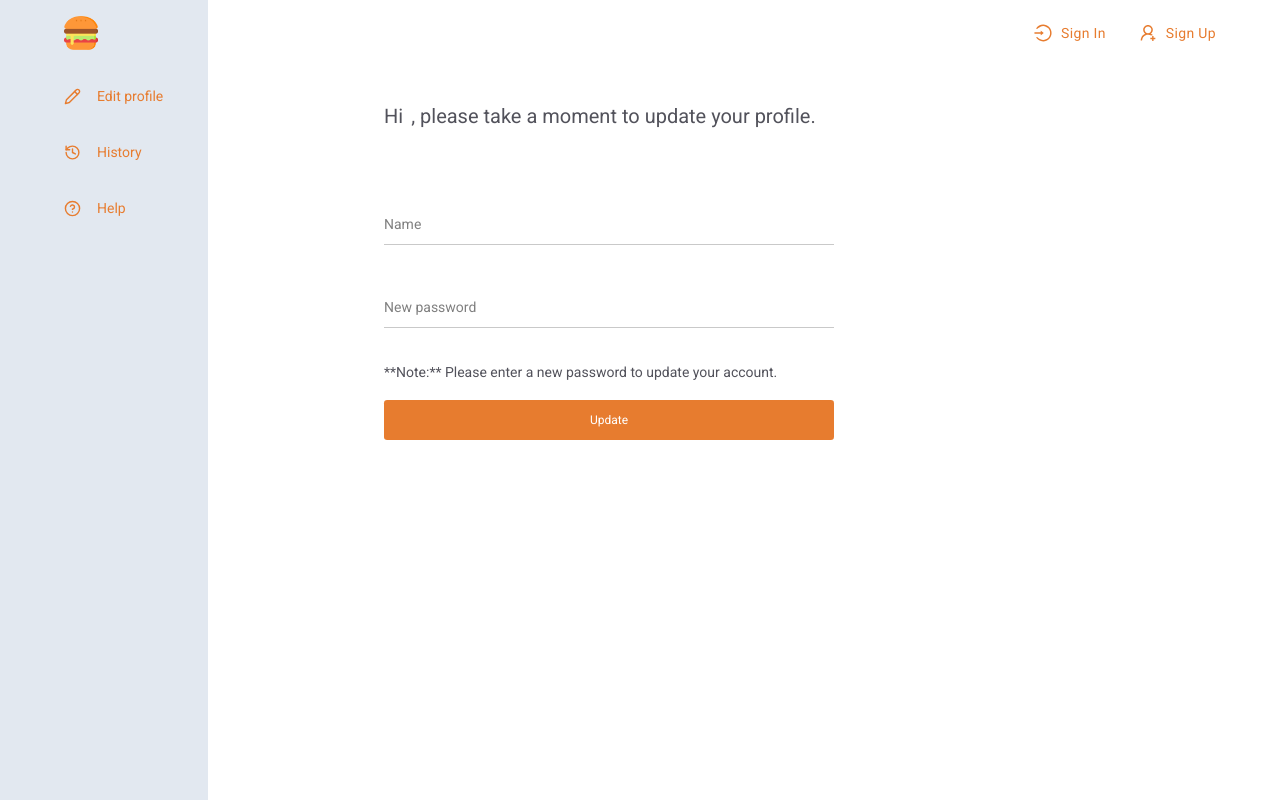
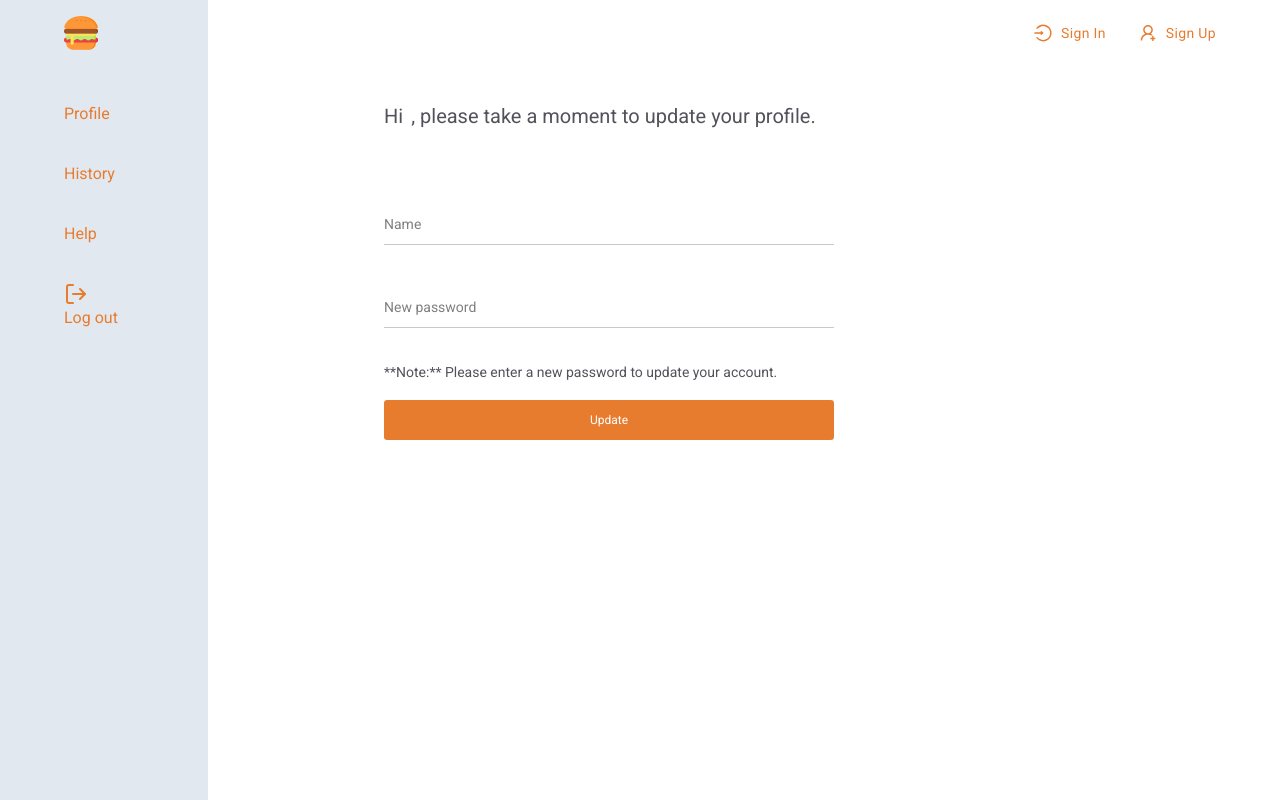
Before and after one commit to Sall99/app-burger-builder, a Next.js app: page /profile in a window 1280 px wide. Built offline with nearby package versions, Linux system fonts and the light colour scheme; no server answers.

Commit message:
feat(profile): added update profile

```diff
--- a/src/app/api/update-profile/route.ts
+++ b/src/app/api/update-profile/route.ts
@@ -22,9 +22,8 @@ async function getUserData(email: string) {
 async function comparePassword(password: string, newPassword: string) {
     console.log(password, newPassword)
     if (password !== undefined) {
-        const hashedNewPassword = await bcrypt.hash(newPassword, HASH_SALT_ROUNDS)
-
-        return hashedNewPassword === password
+        const isPassword = bcrypt.compareSync(newPassword, password)
+        return isPassword
     }
 }
 
@@ -55,18 +54,20 @@ export async function POST(req: Request, res: NextResponse) {
     if (password) {
         const isPassword = await comparePassword(existingPassword, password)
         if (isPassword) {
-            return NextResponse.json({ message: 'New password should be different', status: 400 })
+            return NextResponse.json({ error: 'The new password should be different', status: 400 })
         }
 
-        updatedData.password = password
+        const hashedPassword = await bcrypt.hash(password, HASH_SALT_ROUNDS)
+        updatedData.password = hashedPassword
     }
 
+    const passwordUpdated = 'password' in updatedData
     try {
         await prisma.user.update({
             where: { email: userEmail },
             data: updatedData
         })
-        return NextResponse.json({ message: 'User data updated successfully' })
+        return NextResponse.json({ message: 'User data updated successfully', passwordUpdated })
     } catch (error) {
         return NextResponse.json({ error: 'Internal server error' }, { status: 500 })
     }
--- a/src/app/auth/sign-in/page.tsx
+++ b/src/app/auth/sign-in/page.tsx
@@ -3,7 +3,7 @@ import React from 'react'
 import { SubmitHandler, useForm } from 'react-hook-form'
 import { yupResolver } from '@hookform/resolvers/yup'
 import { useRouter } from 'next/navigation'
-import { signIn } from 'next-auth/react'
+import { getSession, signIn, useSession } from 'next-auth/react'
 
 import { AuthContainer, Button, Input } from '@/components/ui'
 import { signInFormSchema } from '@/utils'
@@ -26,9 +26,10 @@ const SignIn = () => {
     const router = useRouter()
 
     const onSubmit: SubmitHandler<SignInFormValues> = (data) => {
-        signIn('credentials', { ...data, redirect: false }).then((callback) => {
+        signIn('credentials', { ...data, redirect: false }).then(async (callback) => {
             if (callback?.ok) {
                 toast.success('Logged in')
+                router.refresh()
                 router.push('/')
             }
 
--- a/src/components/layout/header.tsx
+++ b/src/components/layout/header.tsx
@@ -8,6 +8,7 @@ import Image from 'next/image'
 import { SafeUser } from '@/types'
 import { useDispatch } from 'react-redux'
 import { setCurrentUser } from '@/redux/slices/currentUser'
+import { getSession } from 'next-auth/react'
 
 export const navLinks = [
     {
--- a/src/components/ui/profile-sidebar/side-bar.tsx
+++ b/src/components/ui/profile-sidebar/side-bar.tsx
@@ -1,10 +1,11 @@
 'use client'
 import React, { FC } from 'react'
-import { HelpCircleIcon, History, Pencil } from 'lucide-react'
+import { HelpCircleIcon, History, LogOut, Pencil } from 'lucide-react'
 import { useSidebar } from '../../../../context'
 import Link from 'next/link'
 import Image from 'next/image'
 import clsx from 'clsx'
+import { signOut } from 'next-auth/react'
 
 interface Link {
     Icon: JSX.Element
@@ -14,7 +15,7 @@ interface Link {
 const links: Link[] = [
     {
         Icon: <Pencil size={17} />,
-        name: 'Edit profile'
+        name: 'Profile'
     },
     {
         Icon: <History size={17} />,
@@ -29,25 +30,34 @@ const links: Link[] = [
 export const ProfileSideBar: FC = () => {
     const { setClickedLink, clickedLink } = useSidebar()
 
+    const handleLogout = () => {
+        signOut({ callbackUrl: '/auth/sign-in' })
+    }
+
     return (
         <div className="w-52 h-screen fixed pl-16 bg-slate-200 pt-4 top-0">
             <Link href="/">
                 <Image src="/images/Logo.png" width={34} height={34} alt="logo" priority />
             </Link>
             <div className="mt-9">
-                <ul className="flex gap-9 flex-col">
+                <ul className="flex gap-9 flex-col mt-_52">
                     {links.map(({ name, Icon }, key) => (
                         <p
                             className={clsx(
-                                'flex gap-4 items-center hover:cursor-pointer text-sm text-primary-200 hover:underline',
+                                'flex gap-4 items-center hover:cursor-pointer text-primary-200 hover:underline',
                                 clickedLink === name ? 'underline' : ''
                             )}
                             key={key}
                             onClick={() => setClickedLink(name)}>
-                            <span>{Icon}</span>
                             <span>{name}</span>
                         </p>
                     ))}
+                    <li
+                        className="hover:underline hover:cursor-pointer text-primary-200"
+                        onClick={handleLogout}>
+                        <LogOut />
+                        <p>Log out</p>
+                    </li>
                 </ul>
             </div>
         </div>
--- a/src/components/ui/update-profile-form/update-profile-form.tsx
+++ b/src/components/ui/update-profile-form/update-profile-form.tsx
@@ -4,6 +4,8 @@ import toast from 'react-hot-toast'
 import { useSelector } from 'react-redux'
 import { yupResolver } from '@hookform/resolvers/yup'
 import { useForm } from 'react-hook-form'
+import { signOut } from 'next-auth/react'
+import { useRouter } from 'next/compat/router'
 
 import { Button, Input } from '@/components/ui'
 import { selectCurrentUser } from '@/redux/selectors/current-user'
@@ -17,7 +19,15 @@ const useUpdateProfile = () => {
     const updateProfile = async (data: UpdateProfileInFormValues) => {
         try {
             const response = await axios.post('/api/update-profile', data)
-            toast.success(response.data.message)
+            if (response.data.error && response.data.status === 400) {
+                toast.error(response.data.error)
+            }
+            if (response.data.message) {
+                toast.success(response.data.message)
+            }
+            if (response.data.passwordUpdated) {
+                signOut({ callbackUrl: '/auth/sign-in' })
+            }
         } catch (error) {
             if (axios.isAxiosError(error)) {
                 toast.error(error.response?.data.error || 'An error occurred')
@@ -50,6 +60,7 @@ export const UpdateProfileForm = () => {
     const onSubmit = async (data: UpdateProfileInFormValues) => {
         updateProfile(data)
     }
+
     return (
         <div className="w-full">
             {' '}
--- a/tailwind.config.ts
+++ b/tailwind.config.ts
@@ -36,6 +36,7 @@ const config: Config = {
                 '2xl': '1.2rem'
             },
             spacing: {
+                _52: '52px',
                 _450: '450px'
             }
         }
```
